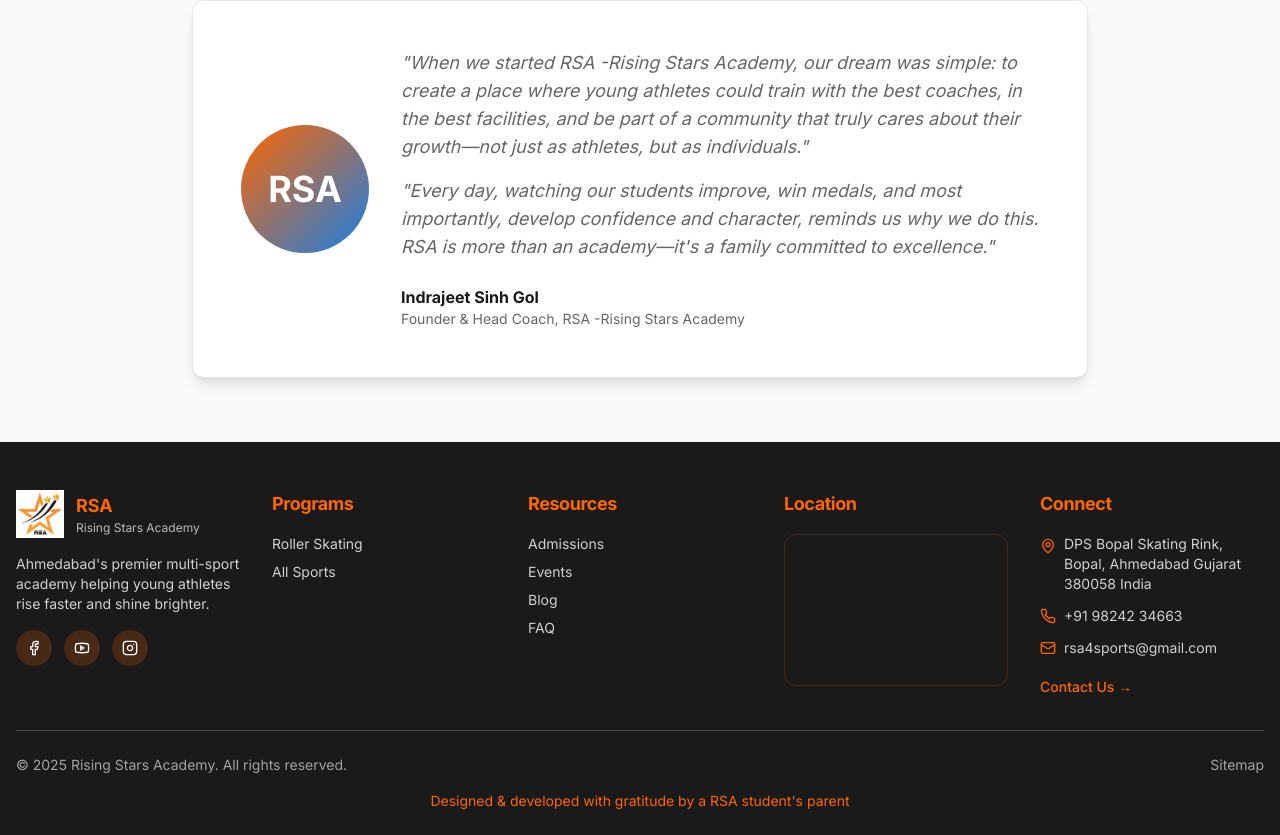
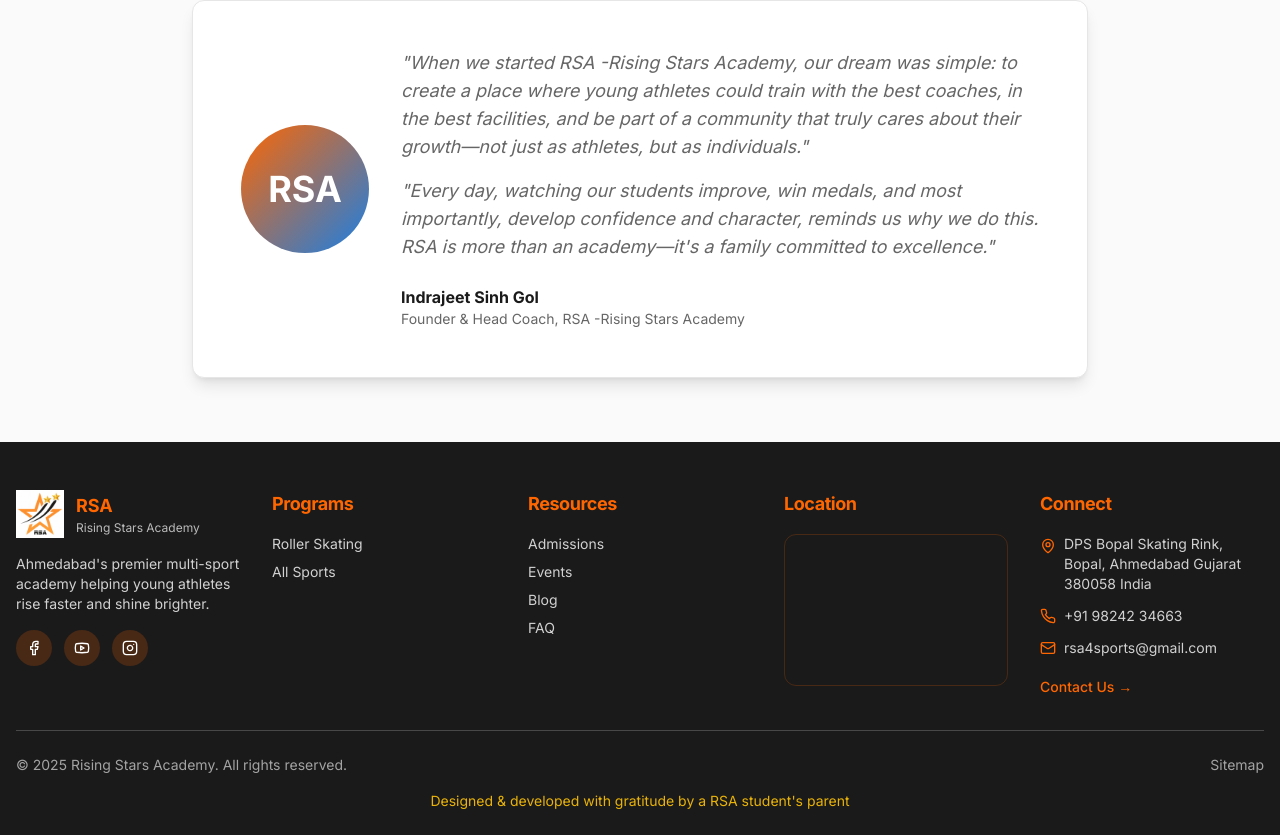
Before and after one commit to soumodip-m/rising-star-skate-hub, a React (Vite) app: page /about in a window 1280 px wide. Shown: the part 2019-2854 px from the top of the page. Built offline with nearby package versions, Linux system fonts and the light colour scheme; grey boxes are pictures that could not be loaded; the HTML template or start-up script is replaced by a standard one.

Commit message:
Fix footer text color

```diff
--- a/src/components/Footer.tsx
+++ b/src/components/Footer.tsx
@@ -129,7 +129,7 @@ export default function Footer() {
             </div>
           </div>
           <div className="text-center mt-4">
-            <p className="text-sm text-primary">Designed & developed with gratitude by a RSA student's parent</p>
+            <p className="text-sm text-yellow-500">Designed & developed with gratitude by a RSA student's parent</p>
           </div>
         </div>
       </div>
```
